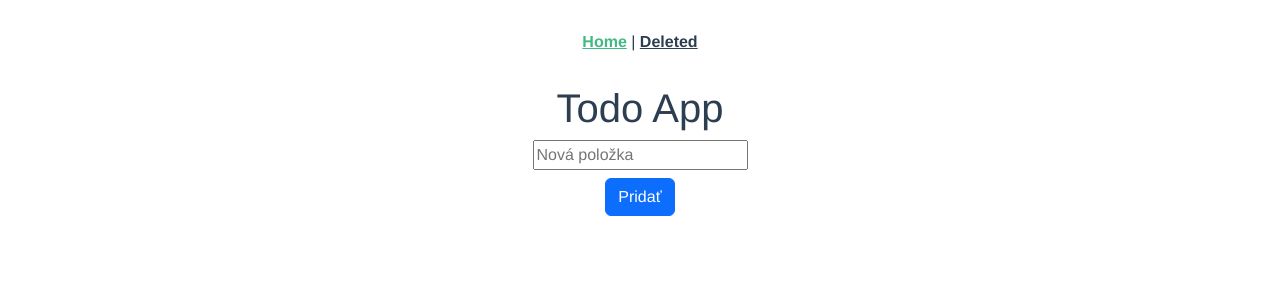
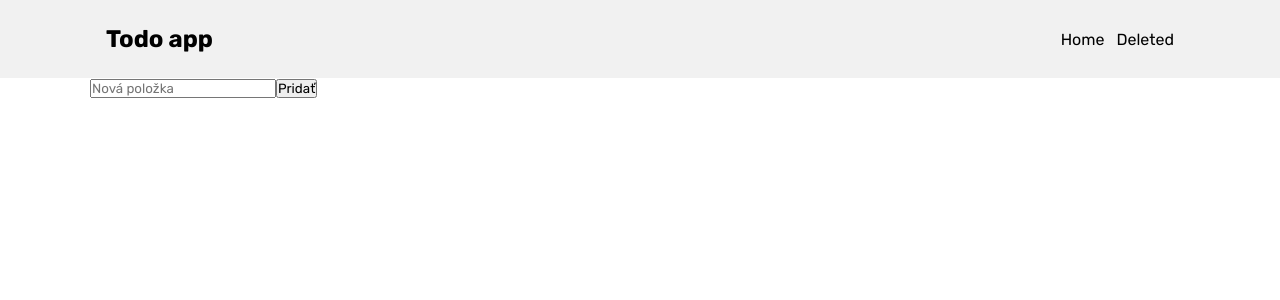
Before and after one commit to Radoo92/Todo-List, a Vue app: page / in a window 1280 px wide. Shown: the top 300 px of the page. Built offline with nearby package versions, Linux system fonts and the light colour scheme.

Commit message:
add scss and todo components

```diff
--- a/package.json
+++ b/package.json
@@ -14,6 +14,7 @@
     "vuex": "^4.0.0"
   },
   "devDependencies": {
+    "@iconify/vue": "^4.1.1",
     "@typescript-eslint/eslint-plugin": "^5.4.0",
     "@typescript-eslint/parser": "^5.4.0",
     "@vue/cli-plugin-babel": "~5.0.0",
@@ -25,6 +26,9 @@
     "@vue/eslint-config-typescript": "^9.1.0",
     "eslint": "^7.32.0",
     "eslint-plugin-vue": "^8.0.3",
-    "typescript": "~4.5.5"
+    "sass": "^1.63.4",
+    "sass-loader": "^10.1.1",
+    "typescript": "~4.5.5",
+    "uid": "^2.0.2"
   }
 }
--- a/public/index.html
+++ b/public/index.html
@@ -5,12 +5,6 @@
     <meta http-equiv="X-UA-Compatible" content="IE=edge" />
     <meta name="viewport" content="width=device-width,initial-scale=1.0" />
     <link rel="icon" href="<%= BASE_URL %>favicon.ico" />
-    <link
-      href="https://cdn.jsdelivr.net/npm/bootstrap@5.3.0-alpha1/dist/css/bootstrap.min.css"
-      rel="stylesheet"
-      integrity="sha384-GLhlTQ8iRABdZLl6O3oVMWSktQOp6b7In1Zl3/Jr59b6EGGoI1aFkw7cmDA6j6gD"
-      crossorigin="anonymous"
-    />
     <title><%= htmlWebpackPlugin.options.title %></title>
   </head>
   <body>
--- a/src/App.vue
+++ b/src/App.vue
@@ -1,7 +1,8 @@
+<script lang="ts" setup>
+import TodoHeader from "./components/TodoHeader.vue";
+</script>
+
 <template>
-  <nav>
-    <router-link to="/">Home</router-link> |
-    <router-link to="/deleted">Deleted</router-link>
-  </nav>
+  <TodoHeader />
   <router-view />
 </template>
--- a/src/assets/global.css
+++ /dev/null
@@ -1,20 +0,0 @@
-#app {
-  font-family: Avenir, Helvetica, Arial, sans-serif;
-  -webkit-font-smoothing: antialiased;
-  -moz-osx-font-smoothing: grayscale;
-  text-align: center;
-  color: #2c3e50;
-}
-
-nav {
-  padding: 30px;
-}
-
-nav a {
-  font-weight: bold;
-  color: #2c3e50;
-}
-
-nav a.router-link-exact-active {
-  color: #42b983;
-}
--- /dev/null
+++ b/src/assets/global.scss
@@ -0,0 +1,13 @@
+@import url("https://fonts.googleapis.com/css2?family=Rubik:wght@300;400;500;700&display=swap");
+
+* {
+  font-family: "Rubik", sans-serif;
+  margin: 0;
+  padding: 0;
+  box-sizing: border-box;
+}
+
+.container {
+  max-width: 1100px;
+  margin: 0 auto;
+}
--- a/src/components/Header.vue
+++ /dev/null
@@ -1,16 +0,0 @@
-<style scoped>
-h3 {
-  margin: 40px 0 0;
-}
-ul {
-  list-style-type: none;
-  padding: 0;
-}
-li {
-  display: inline-block;
-  margin: 0 10px;
-}
-a {
-  color: #42b983;
-}
-</style>
--- /dev/null
+++ b/src/components/TodoHeader.vue
@@ -0,0 +1,53 @@
+<template>
+  <header>
+    <nav class="container">
+      <div class="branding">
+        <h1>Todo app</h1>
+      </div>
+      <ul class="nav-routes">
+        <router-link to="/">Home</router-link>
+        <router-link to="/deleted">Deleted</router-link>
+      </ul>
+    </nav>
+  </header>
+</template>
+
+<script lang="ts">
+import { defineComponent } from "vue";
+import { RouterLink } from "vue-router";
+
+export default defineComponent({
+  name: "TodoHeader",
+});
+</script>
+
+<style lang="scss" scoped>
+header {
+  background-color: #f1f1f1;
+  nav {
+    display: flex;
+    align-items: center;
+    padding: 25px 16px;
+
+    .branding {
+      display: flex;
+      align-items: center;
+      gap: 8px;
+      h1 {
+        font-size: 24px;
+      }
+    }
+    .nav-routes {
+      display: flex;
+      flex: 1;
+      justify-content: flex-end;
+      gap: 12px;
+      list-style: none;
+      a {
+        text-decoration: none;
+        color: inherit;
+      }
+    }
+  }
+}
+</style>
--- a/src/main.ts
+++ b/src/main.ts
@@ -2,6 +2,6 @@ import { createApp } from 'vue'
 import App from './App.vue'
 import router from './router'
 import { key, store } from './store'
-import './assets/global.css'
+import './assets/global.scss'
 
 createApp(App).use(store, key).use(router).mount('#app')
--- a/src/views/DeletedView.vue
+++ b/src/views/DeletedView.vue
@@ -1,5 +1,5 @@
 <template>
-  <div class="deleted">
+  <div class="container">
     <h1>This is an deleted page</h1>
     <ul>
       <li v-for="(item, index) in itemsToDeleted" :key="index">
--- a/src/views/HomeView.vue
+++ b/src/views/HomeView.vue
@@ -1,16 +1,11 @@
 <template>
   <div class="container">
-    <h1>Todo App</h1>
-    <div class="mb-2">
-      <input v-model="newItemText" type="text" placeholder="Nová položka" />
-    </div>
-    <button class="btn btn-primary" @click="addItem">Pridať</button>
+    <input v-model="newItemText" type="text" placeholder="Nová položka" />
+    <button @click="addItem">Pridať</button>
     <ul>
       <li v-for="(item, index) in itemsToDisplay" :key="index">
         {{ item.text }}
-        <button class="btn btn-danger" @click="deleteItem(item)">
-          Vymazať
-        </button>
+        <button @click="deleteItem(item)">Vymazať</button>
       </li>
     </ul>
   </div>
```
Also changed, not shown: 1 other file (tests, documents, lock files or other folders).
